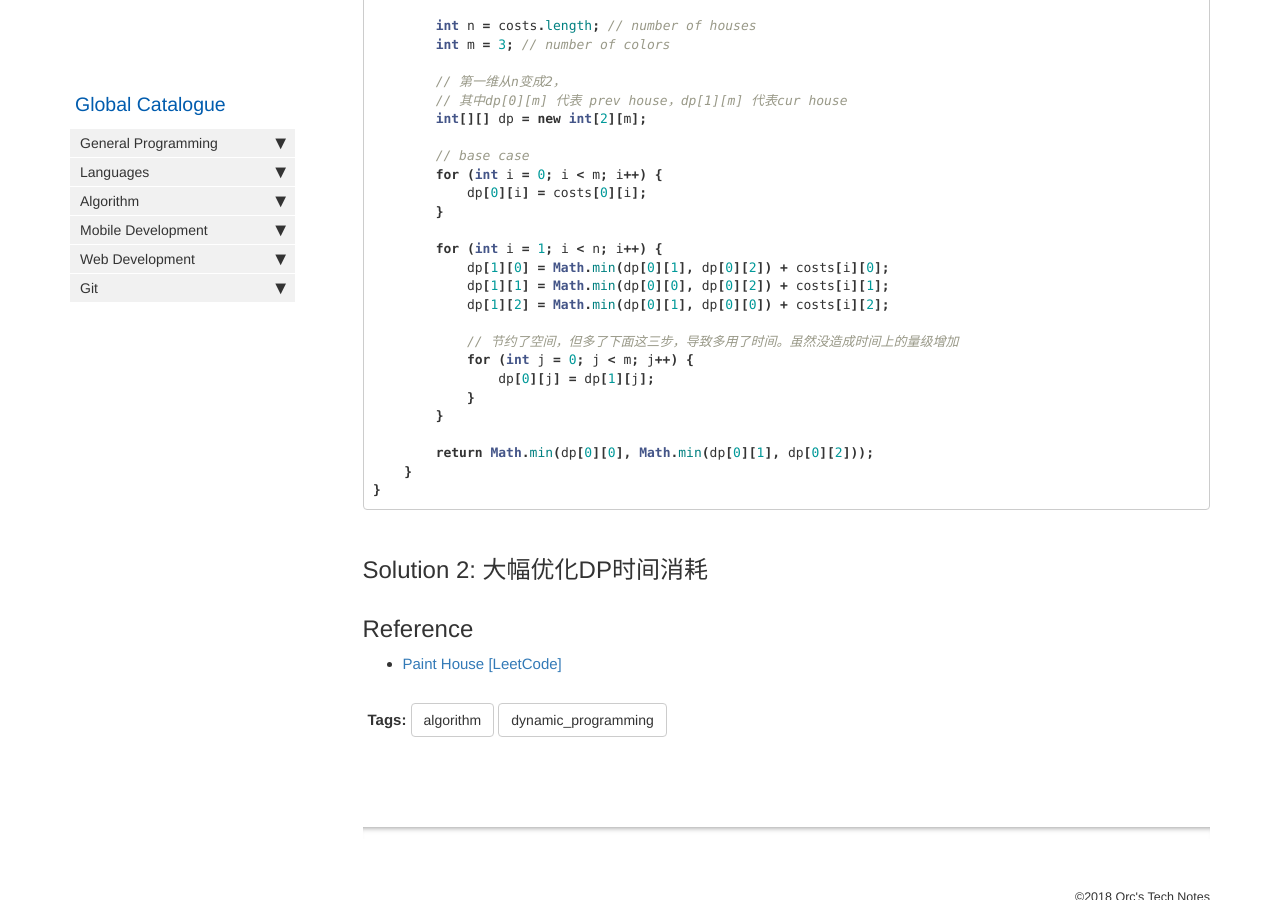
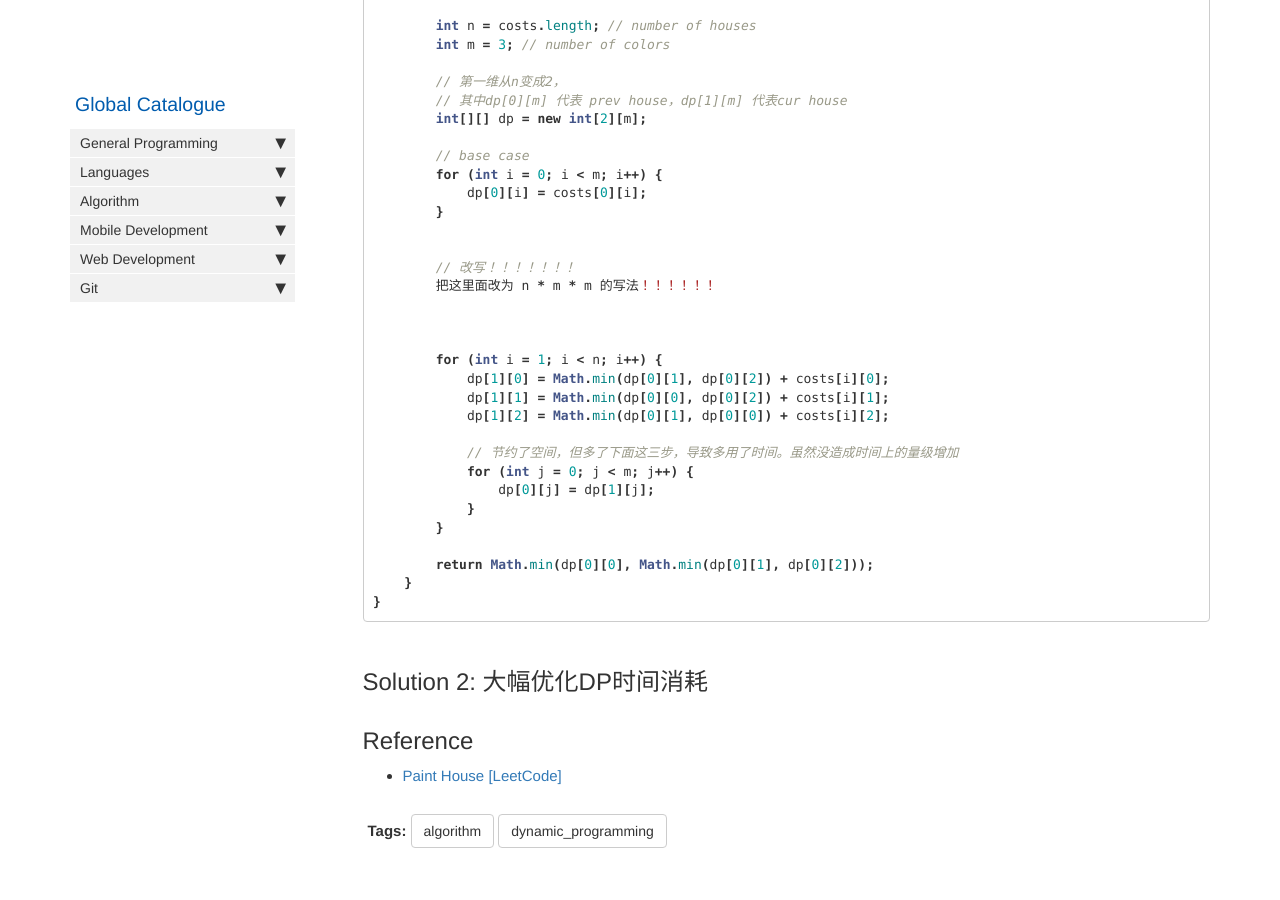
Before and after one commit to HungryOrc/hungryorc.github.io, a Jekyll site: the page built from pages/algorithm/algorithm_paint_house.md, in a window 1280 px wide and 900 px high, scrolled down 1798 px. Built offline with Jekyll 4.4.1, drawn with Linux system fonts in a browser that asks for light colours; nearby versions of some CDN libraries; comment, search, counter and statistics services are not loaded.

Commit message:
Update algorithm_paint_house.md

```diff
--- a/pages/algorithm/algorithm_paint_house.md
+++ b/pages/algorithm/algorithm_paint_house.md
@@ -85,6 +85,12 @@ class Solution {
             dp[0][i] = costs[0][i];
         }
 
+
+        // 改写！！！！！！！
+        把这里面改为 n * m * m 的写法！！！！！！
+
+
+
         for (int i = 1; i < n; i++) {
             dp[1][0] = Math.min(dp[0][1], dp[0][2]) + costs[i][0];
             dp[1][1] = Math.min(dp[0][0], dp[0][2]) + costs[i][1];
```
